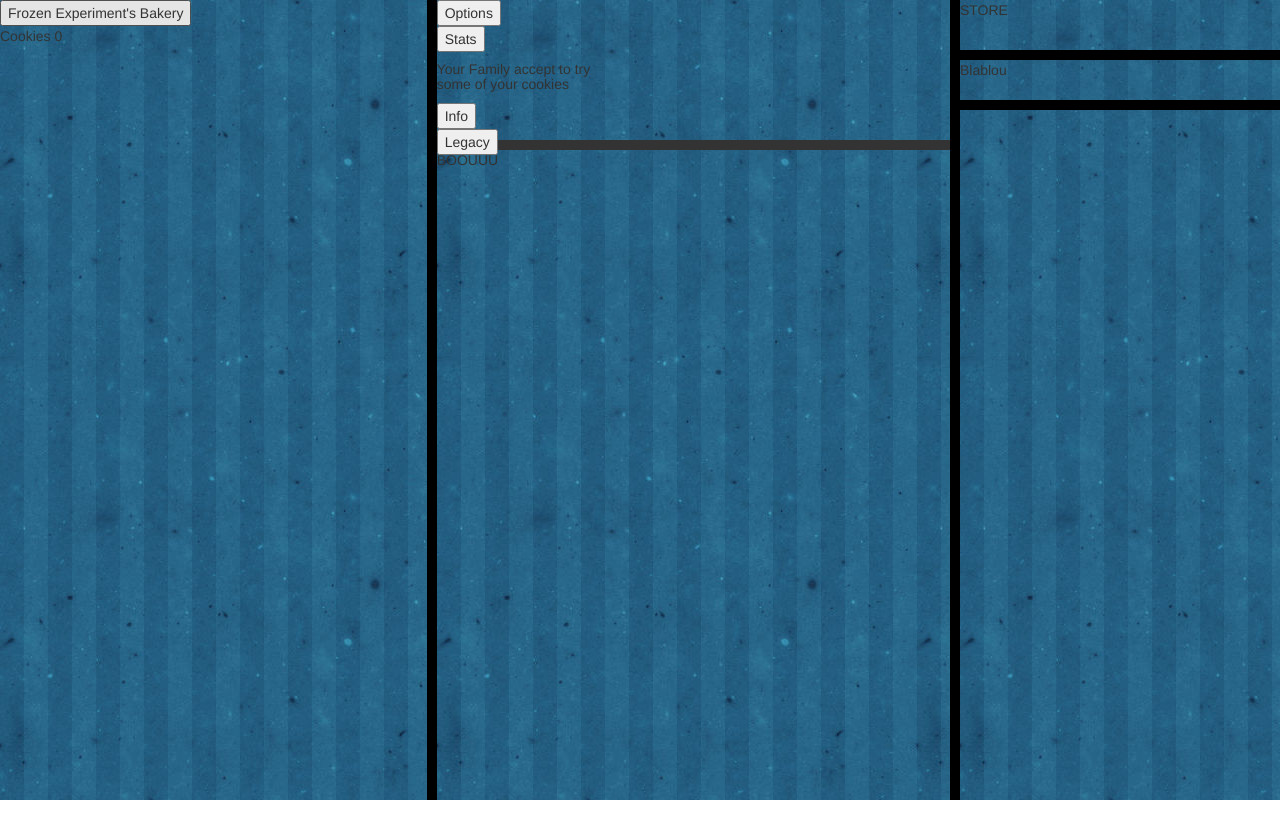
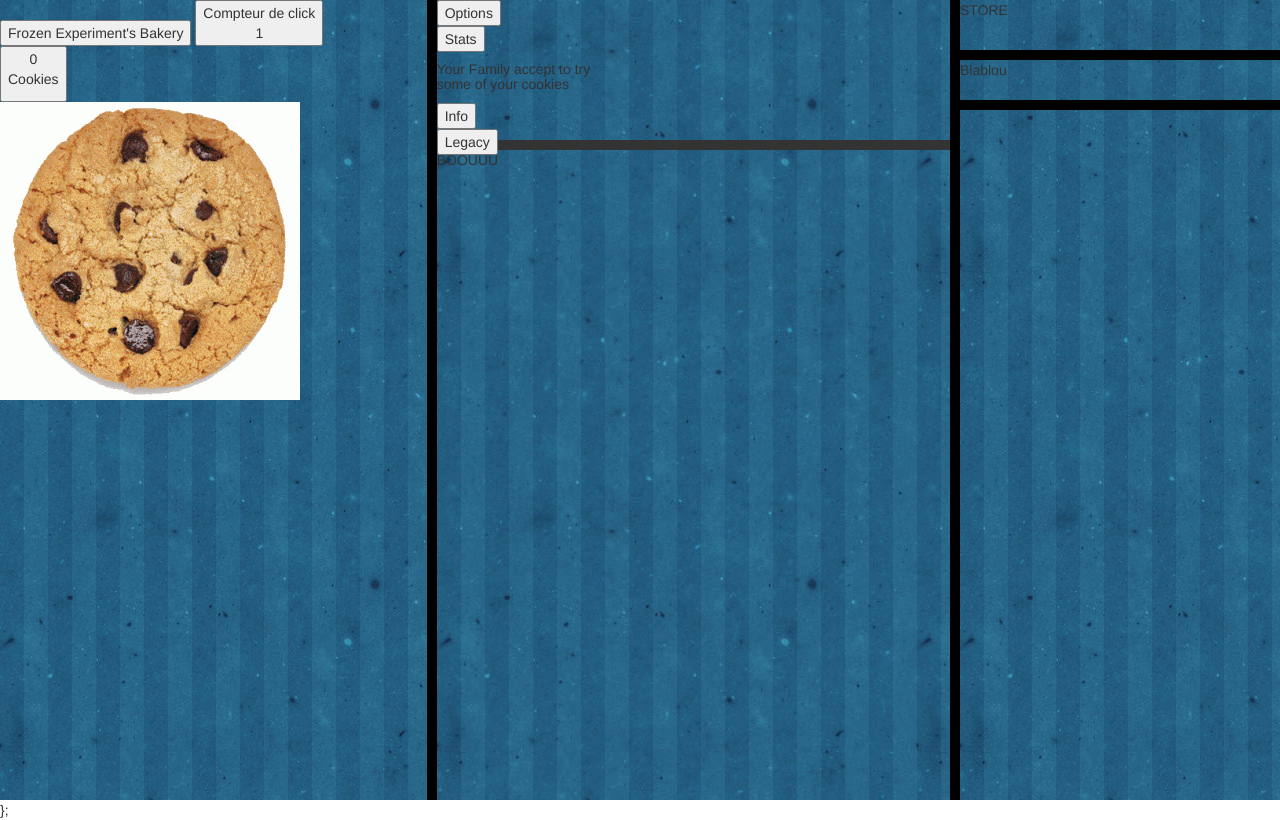
Before and after one commit to rasho22/Challenge_6, a plain HTML site: page index.html in a window 1280 px wide. Drawn offline with nearby package versions, Linux system fonts and the light colour scheme.

Commit message:
multiplicateur

```diff
--- a/index.html
+++ b/index.html
@@ -10,9 +10,21 @@
 <section>
 <!--1ère div-->
 	<div class="col-md-4 h ">
-		<button id="bouton"> Frozen Experiment's Bakery</button>
-		<div id="affichage">Cookies 0</div>
-		</div>
+		 <button>Frozen Experiment's Bakery</button>
+
+		<button id="multiplicateur"  onclick="incrementer()"> Compteur de click
+		<div id="compteur"> 1 </div> </button>
+
+		<div class=clickcookie>
+        <button id="bouton"><div id="affichage" id="compteur"> 0 </div>
+        <p>Cookies</p>
+        </div></button>
+        <!--image du cookie-->
+		<div class="cookie">
+        <img src="images/cookie.png" alt="cookie" onclick="clicker()" />
+    	</div>
+
+	</div>
 <!--div du milieu-->
 	<div class="col-md-5 h divmilieu">
 	<!--div du milieu le haut-->
@@ -52,8 +64,37 @@
 </body>
  <script type="text/javascript">
  var bouton
- var affichage
- var score = 0
+ var multiplicateur
+
+
+//fontion + 1 en cliquant
+        function clicker() {
+            var bouton = document.getElementById("affichage");
+            var score = bouton.innerHTML;
+            score++;
+            bouton.innerHTML = score;
+
+if (score==10) {
+	document.getElementById('clicker').
+	innerHTML=scores
+}
+            var multiplicateur = document.getElementById("affichage");
+            var scores = multiplicateur.innerHTML;
+            scores++;
+            multiplicateur.innerHTML = scores + 1;
+        };
+
+
+
+
 
 </script>
+
+        <!--function incrementer() {
+        	var multiplicateur = document.getElementById("compteur");
+        	var scores = multiplicateur.innerHTML;
+        	scores++;
+        	multiplicateur.innerHTML = scores + 1;-->
+
+        };
 </html>
--- a/style.css
+++ b/style.css
@@ -1,7 +1,7 @@
 .h {
 	height: 100vh;
 	padding: 0px !important;
-	background-image: url(background.jpeg);
+	background-image: url(images/background.jpeg);
 }
 
 /*div 1ère*/
```
Also changed, not shown: images/background.jpeg (added), images/bois.jpg (added), images/cookie.png (added).
